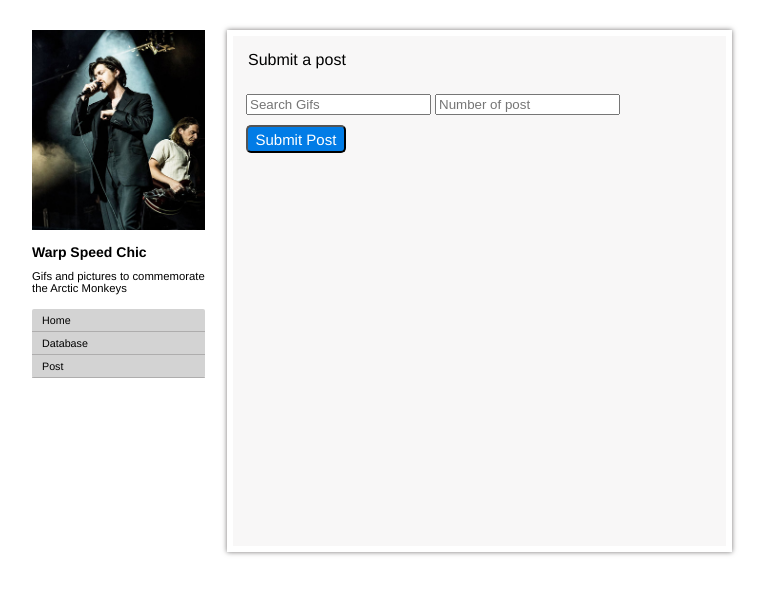
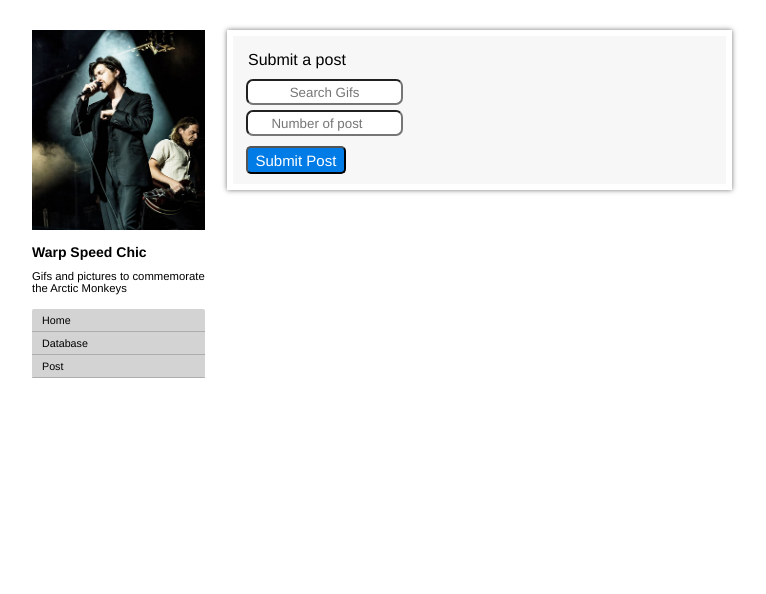
Before and after one commit to jamsme/fanPage, a Django app: page /add in a window 1280 px wide. Shown: the top 594 px of the page, without its empty margins (263-1029 px from the left). Run offline with Django 3.2, Linux system fonts and the light colour scheme.

Commit message:
giphy api

```diff
--- a/apps/app/static/app/css/style.css
+++ b/apps/app/static/app/css/style.css
@@ -68,10 +68,9 @@ h4 {
     border: 6px solid white;
     margin: 10px auto 40px auto;
     padding: 5px;
-    height: 500px;
 }
 form {
-    margin: 25px 0 0 8px;
+    margin: 10px 0 5px 8px;
 }
 input#submit {
     display: block;
@@ -85,3 +84,23 @@ input#submit {
     font-size: 15px;
     font-family: Helvetica;
 }
+img#search {
+    width: 100%;
+    height: 100%;
+}
+input#search {
+    display: block;
+    margin-top: 5px;
+    height: 20px;
+    border-radius: 7px;
+    text-align: center;
+    font-family: Helvetica;
+}
+input#number {
+    display: block;
+    margin-top: 5px;
+    height: 20px;
+    border-radius: 7px;
+    text-align: center;
+    font-family: Helvetica;
+}
--- a/apps/app/static/app/js/jquery.js
+++ b/apps/app/static/app/js/jquery.js
@@ -13,5 +13,11 @@ $(document).ready(function() {
     function() {
         $(this).css({"background-color": "lightgrey"});
     });
+    $('img#search').hover(function() {
+        $(this).css({"border": "2px solid blue"});
+    },
+    function() {
+        $(this).css({"border": "none"});
+    });
 
 });
```
